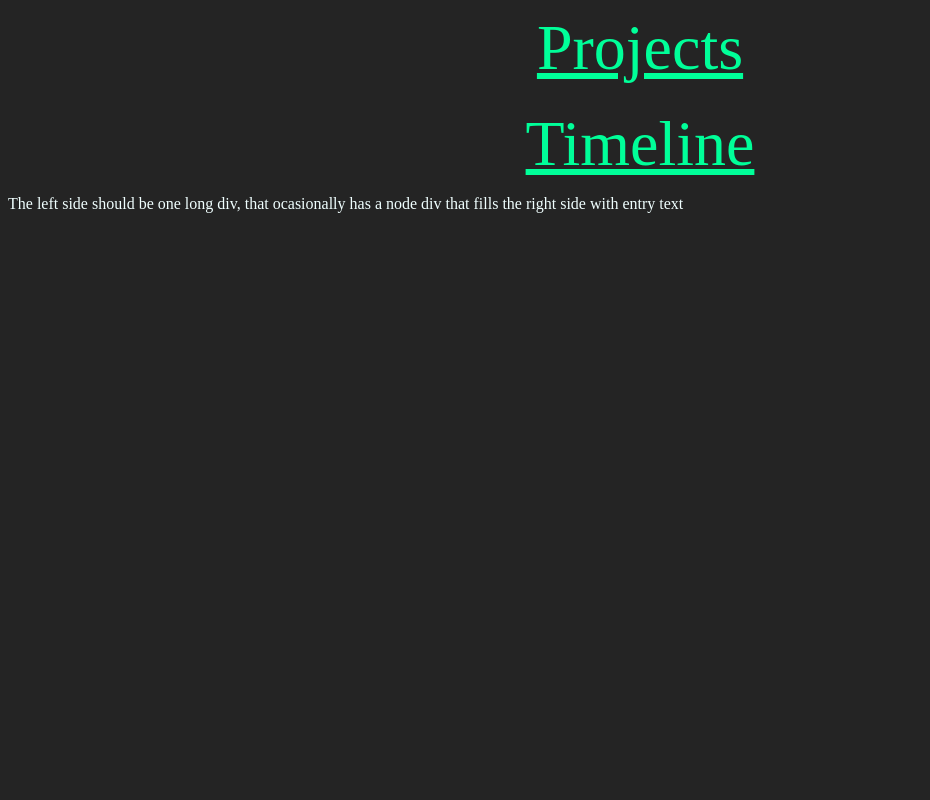
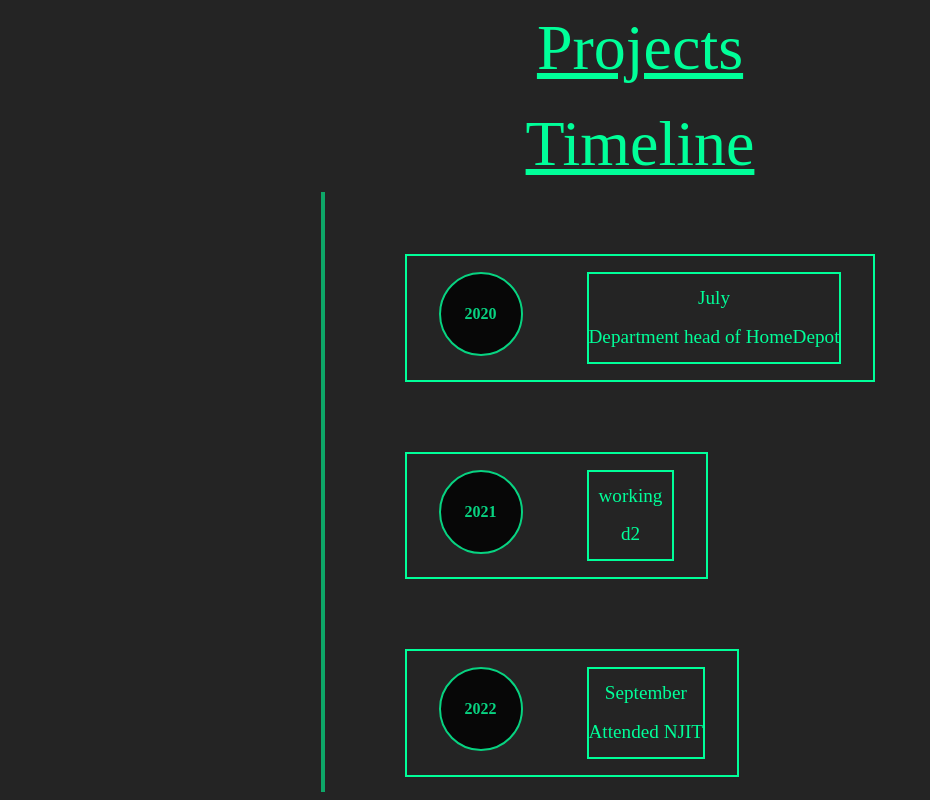
Before and after one commit to ZacharyGonzalez/Portfolio, a React (Vite) app: page / in a window 1280 px wide. Shown: the part 1829-2629 px from the top of the page, without its empty margins (0-930 px from the left). Built offline with nearby package versions, Linux system fonts and the light colour scheme.

Commit message:
working on the timeline

```diff
--- a/src/features/bio/components/achievements/achievements.css
+++ b/src/features/bio/components/achievements/achievements.css
@@ -1,3 +1,4 @@
 .achievements {
     display: flex;
+    font-size: large;
     }
--- a/src/features/bio/components/achievements/components/card/card.css
+++ b/src/features/bio/components/achievements/components/card/card.css
@@ -4,7 +4,7 @@
 }
 
 .title {
-  font-size: 40px;
+  font-size: 20px;
   padding: 10px;
   text-decoration: none !important;
 }
--- a/src/features/bio/components/myIntro/MyIntro.tsx
+++ b/src/features/bio/components/myIntro/MyIntro.tsx
@@ -6,7 +6,7 @@ type MyIntroProp = {
   Name: string;
   Desc: string;
 };
-export default function MyIntro({ Job, Greeting, Name, Desc }: MyIntroProp) {
+export default function MyIntro({Name, Desc }: MyIntroProp) {
   return (
     <div className="my-intro">
       <div className="who-am-i">
--- a/src/features/timeline/Timeline.tsx
+++ b/src/features/timeline/Timeline.tsx
@@ -1,5 +1,10 @@
 import "./timeline.css";
-
+import TimelineRuler from "./components/timelineRuler/TimelneRuler";
+// Timeline: a tree will be the linear progression, a branch will contain the year/date info, the event contains the data
 export default function Timeline() {
-  return <div className="timeline">The left side should be one long div, that ocasionally has a node div that fills the right side with entry text</div>;
+  return (
+    <div className="timeline">
+      <TimelineRuler/>
+    </div>
+  )
 }
--- /dev/null
+++ b/src/features/timeline/components/branch/Container.tsx
@@ -0,0 +1,23 @@
+import './container.css'
+import Event from '../event/Event'
+
+const eventList = [
+    { year: '2020', title: "July", desc: "Department head of HomeDepot" },
+    { year: '2021', title: " working", desc: "d2" },
+    { year: '2022', title: "September", desc: "Attended NJIT" },
+    { year: '2023', title: "NJIT", desc: "d4" },
+    { year: '2024', title: "December", desc: "Graduated NJIT" },
+    { year: '2025', title: "5", desc: "d5" },
+
+]
+
+export default function Container() {
+
+    return (
+        <div className="container">
+            {eventList.map((e, idx) => (
+                <Event key={idx} year={e.year} title={e.title} desc={e.desc} />
+            ))}
+        </div>
+    )
+}
--- /dev/null
+++ b/src/features/timeline/components/branch/container.css
@@ -0,0 +1,10 @@
+.container {
+    display: flex;
+    flex-direction: column;
+    position: relative;
+    width: fit-content;
+    margin: 2rem 0;
+    align-items: start;
+    padding:20px;
+    gap:70px;
+}
--- /dev/null
+++ b/src/features/timeline/components/event/Event.tsx
@@ -0,0 +1,18 @@
+import './event.css'
+type EventProp = {
+    year: string,
+    title: string,
+    desc: string
+}
+export default function Event({ year, title, desc }: EventProp) {
+    //this should contain a card for the event
+    return (
+        <div className="event">
+            <div className='year'>{year}</div>
+            <div className='event-item'>
+                <div className='title'>{title}</div>
+                <div className='desc'>{desc}</div>
+            </div>
+        </div>
+    )
+}
--- /dev/null
+++ b/src/features/timeline/components/event/event.css
@@ -0,0 +1,46 @@
+.event {
+    display: flex;
+    align-items:start;
+    color: #00ff99;
+    border: 2px solid hsl(156, 100%, 50%);
+    top:0;
+}
+
+.year {
+    background-color: #000;
+    color: #00ff99;
+    border: 2px solid #00ff99;
+    border-radius: 50%;
+    width: 80px;
+    height: 80px;
+    text-align: center;
+    line-height: 80px;
+    font-size: 1.2rem;
+    font-weight: bold;
+    margin: 0 auto;
+    z-index: 2;
+    position: relative;
+    opacity: 0.8;
+    font-size: 1rem;
+    margin: 1rem 2rem;
+
+}
+
+.event-item {
+    display: flex;
+    flex-direction: column;
+    align-items: center;
+    color: #00ff99;
+    border: 2px solid hsl(156, 100%, 50%);
+    margin: 1rem 2rem;
+}
+
+.title {
+    color: #00ff99;
+    font-size: 1.2rem;
+}
+
+.desc {
+    color: #00ff99;
+    font-size: 1.2rem;
+}
--- /dev/null
+++ b/src/features/timeline/components/timelineRuler/TimelneRuler.tsx
@@ -0,0 +1,10 @@
+import './timelineRuler.css'
+import Container from '../branch/Container'
+export default function TimelneRuler(){
+    //each item in the tree should become a node
+    return(
+        <div className="line-ruler">
+            <Container/>
+        </div>
+    )
+}
--- /dev/null
+++ b/src/features/timeline/components/timelineRuler/timelineRuler.css
@@ -0,0 +1,18 @@
+.line-ruler {
+    display: flex;
+    flex-direction: column;
+    position: relative;
+    align-items:center;
+    padding:10px;
+}
+
+.line-ruler::before {
+    content: '';
+    position: absolute;
+    width: 4px;
+    background: rgba(0, 255, 150, 0.6);
+    top: 0;
+    bottom: 0;
+    left: 25%;
+    margin-left: -3px;
+}
```
